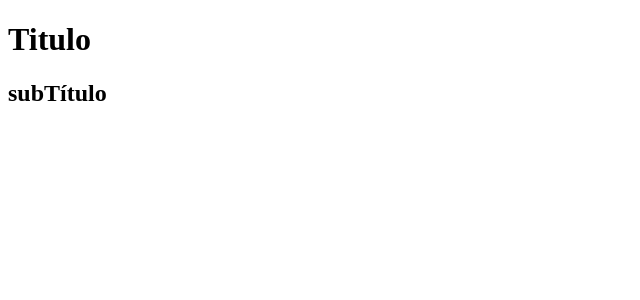
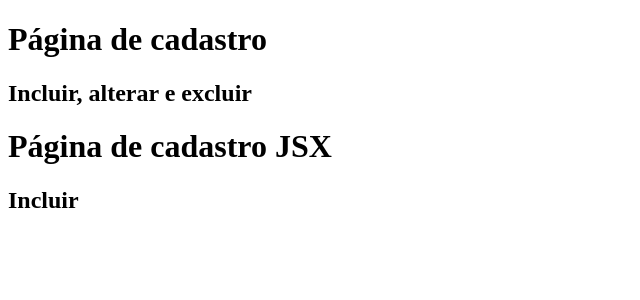
Before and after one commit to vanderson22/curso-react-nextjs, a Next.js app: page /basicos/usando-titulo in a window 1280 px wide. Shown: the top 300 px of the page, without its empty margins (0-640 px from the left). Built offline with nearby package versions, Linux system fonts and the light colour scheme.

Commit message:
Propriedades do componentes

```diff
--- a/components/Titulo.jsx
+++ b/components/Titulo.jsx
@@ -1,10 +1,14 @@
 //Maiusculo pois não é uma URL.
-export default function Titulo(){
+export default function Titulo(propriedades){
+
+    // propredades - contem as propriedades
+    // <Titulo  principal="Página de cadastro"
+    // subtitulo= "Incluir, alterar e excluir"/>
 
     return (
         <>
-         <h1>Titulo</h1>
-         <h2>subTítulo</h2>
+         <h1>{propriedades.principal}</h1>
+         <h2>{propriedades.subtitulo}</h2>
         </>
     )
 
--- a/pages/basicos/fragment.jsx
+++ b/pages/basicos/fragment.jsx
@@ -8,7 +8,7 @@ export default function fragment(){
 
             <React.Fragment>
              <h1>Tags</h1>
-            <h2>Adjacentes</h2>
+             <h2>Adjacentes</h2>
             </React.Fragment>
     )
 }
--- a/pages/basicos/fragment2.jsx
+++ b/pages/basicos/fragment2.jsx
@@ -5,7 +5,7 @@ export default function fragment(){
     return (
             <>
              <h1>Tags</h1>
-            <h2>Adjacentes</h2>
+             <h2>Adjacentes</h2>
             </>
     )
 }
--- a/pages/basicos/usando-titulo.jsx
+++ b/pages/basicos/usando-titulo.jsx
@@ -4,8 +4,13 @@ export default function usandoTitulo(){
 
     //sistema de módulo.
     return (
-        <div>
-            <Titulo />
-        </div>
+        <>
+            <Titulo  principal="Página de cadastro"
+            subtitulo= "Incluir, alterar e excluir"/>
+
+
+            <Titulo  principal="Página de cadastro JSX"
+            subtitulo= "Incluir "/>
+        </>
      )
 }
```
